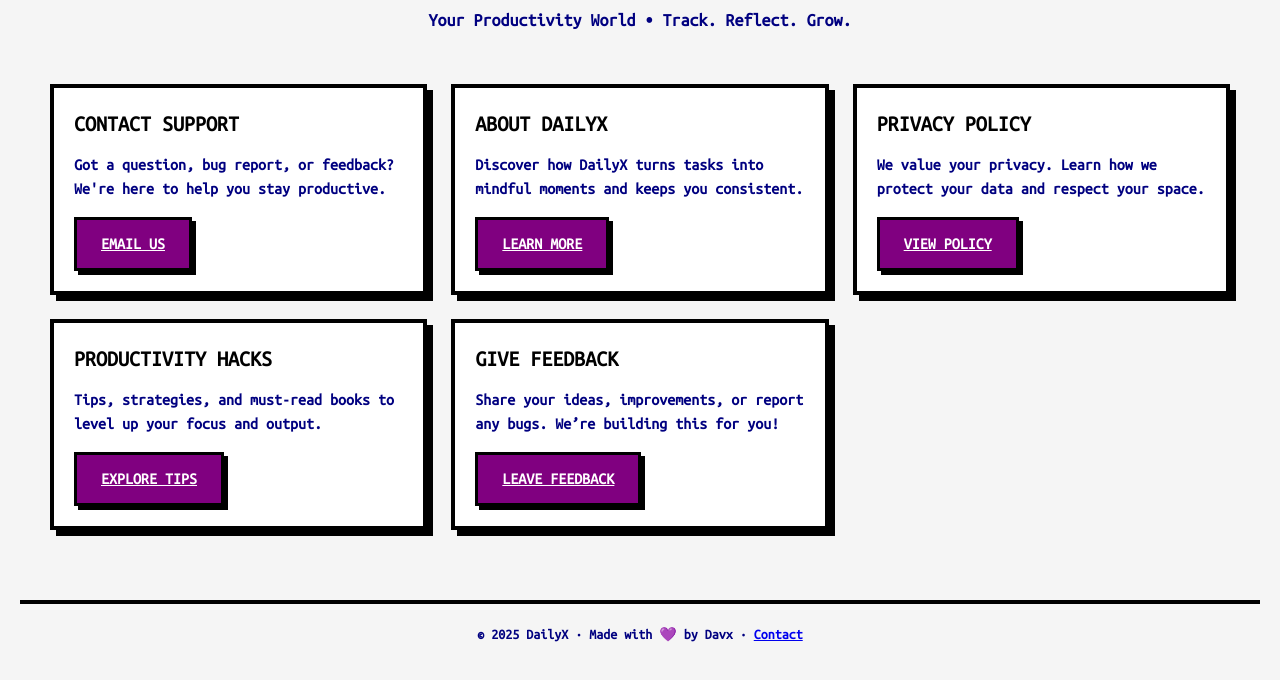
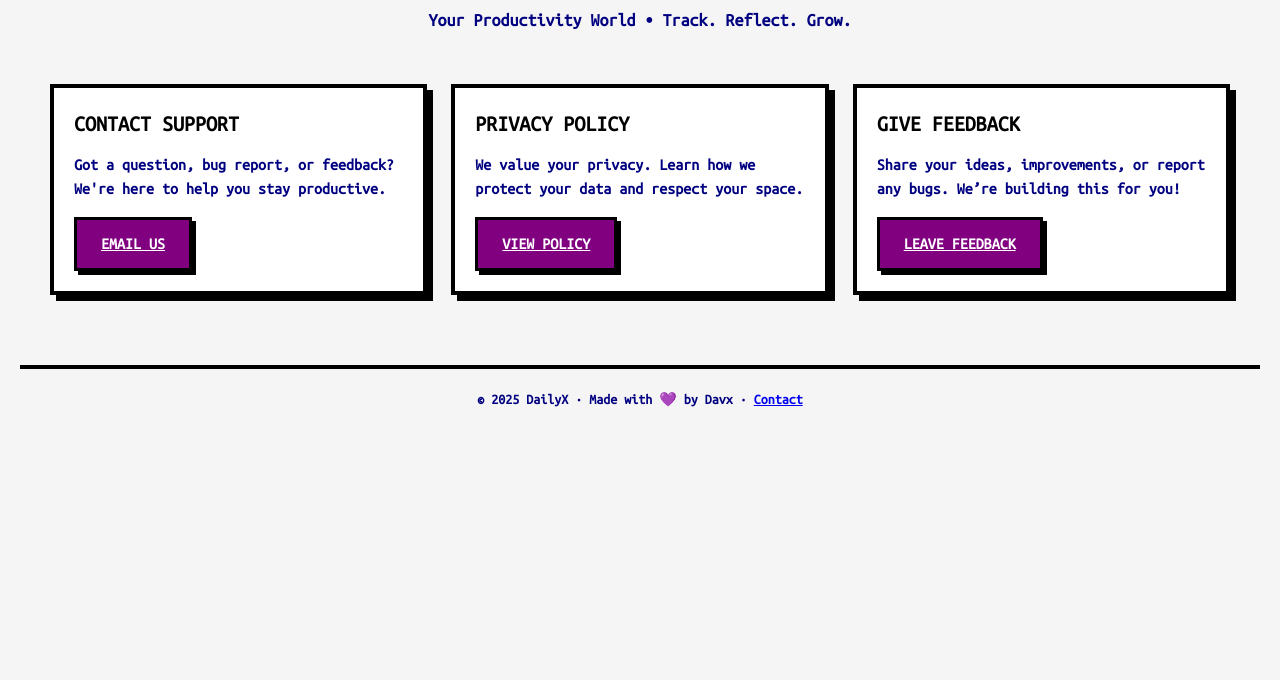
Before and after one commit to hirdav/dailyx-support, a plain HTML site: page index.html in a window 1280 px wide. Shown: the part 80-760 px from the top of the page. Drawn offline with Linux system fonts and the light colour scheme.

Commit message:
update HTML

```diff
--- a/index.html
+++ b/index.html
@@ -220,11 +220,7 @@
       <a href="mailto:decode5724@gmail.com" class="button">Email Us</a>
     </div>
 
-    <div class="card">
-      <h2>About DailyX</h2>
-      <p>Discover how DailyX turns tasks into mindful moments and keeps you consistent.</p>
-      <a href="about.html" class="button">Learn More</a>
-    </div>
+
 
     <div class="card">
       <h2>Privacy Policy</h2>
@@ -232,11 +228,6 @@
       <a href="#" id="privacyPolicyButton" class="button">View Policy</a>
     </div>
 
-    <div class="card">
-      <h2>Productivity Hacks</h2>
-      <p>Tips, strategies, and must-read books to level up your focus and output.</p>
-      <a href="productivity.html" class="button">Explore Tips</a>
-    </div>
 
     <!-- ⭐️ New Feedback Card ⭐️ -->
     <div class="card">
```
Also changed, not shown: 1 other file.
